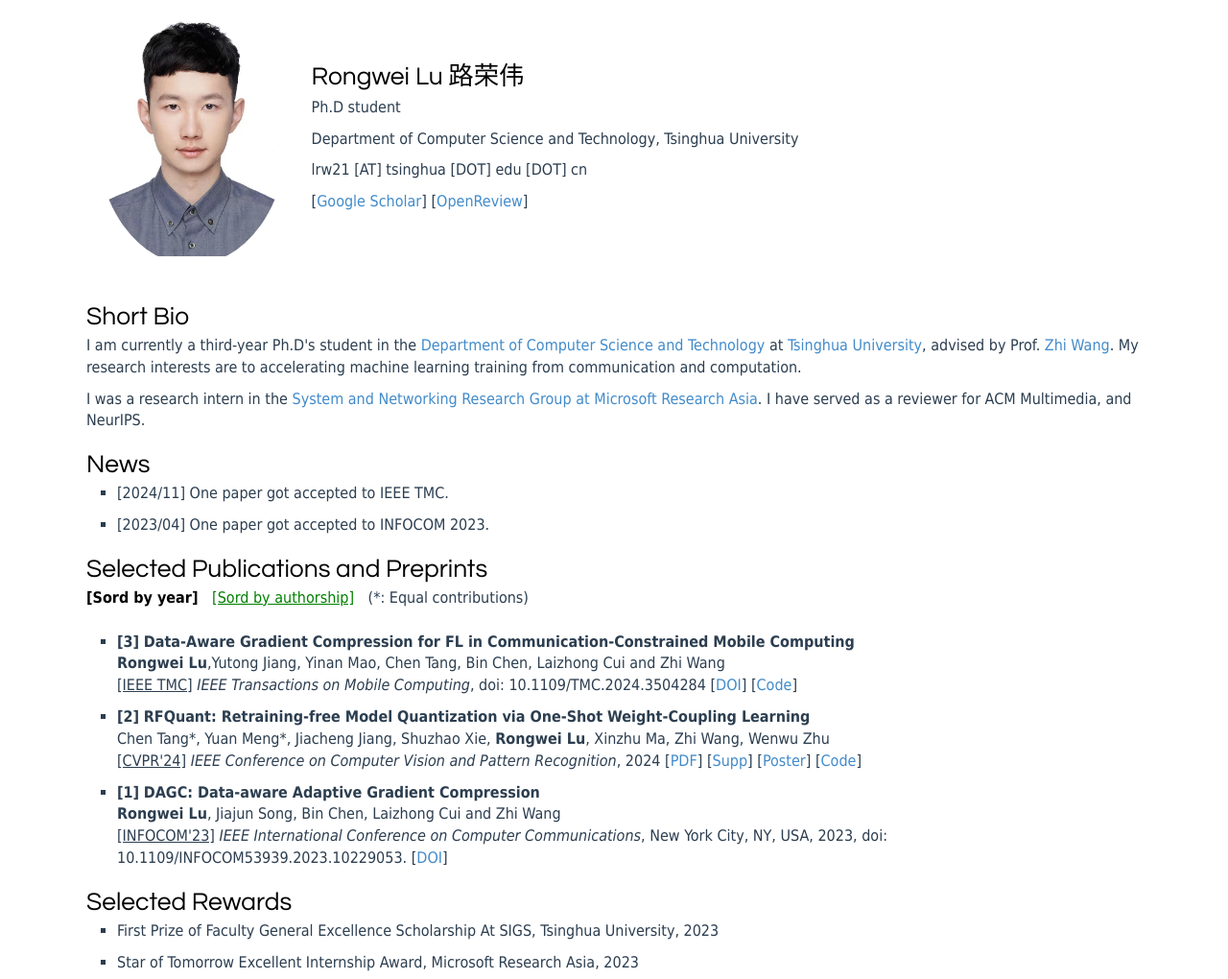
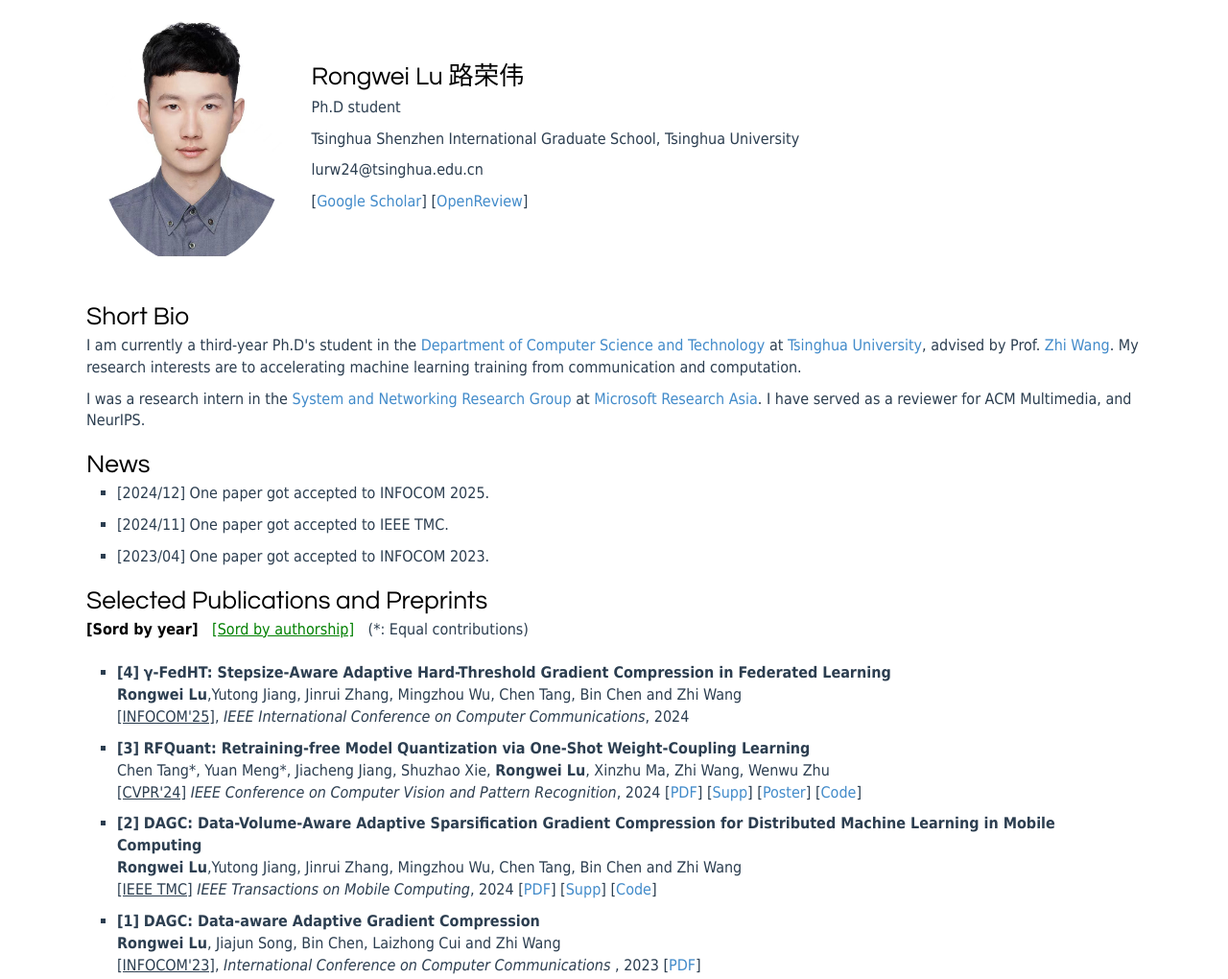
Before and after one commit to tntnnlrw/rongwei.github.io, a plain HTML site: page index.html in a window 1280 px wide. Shown: the part 27-1047 px from the top of the page at 96% size. Drawn offline with Linux system fonts and the light colour scheme.

Commit message:
Update index.html

```diff
--- a/index.html
+++ b/index.html
@@ -3,7 +3,7 @@
 
 <head>
   <meta charset="utf-8">
-  <title>Rongwei Lu - SIGS, Tsinghua University</title>
+  <title>Rongwei Lu - Tsinghua University SIGS</title>
 
   <!-- Enable responsive viewport -->
   <meta name="viewport" content="width=device-width, initial-scale=1.0">
@@ -31,8 +31,8 @@
       <div id="contact-list" class="div_right">
         <h1>Rongwei Lu 路荣伟</h1>
         <p>Ph.D student</p>
-        <p>Department of Computer Science and Technology, Tsinghua University</p>
-        <p>lrw21 [AT] tsinghua [DOT] edu [DOT] cn</p>
+        <p>Tsinghua Shenzhen International Graduate School, Tsinghua University</p>
+        <p>lurw24@tsinghua.edu.cn</p>
         <p> [<a href="https://scholar.google.com.hk/citations?view_op=list_works&hl=zh-CN&user=LTuxD0wAAAAJ" target="_blank">Google
             Scholar</a>]
           [<a href="https://openreview.net/profile?id=~Rongwei_Lu1" target="_blank">OpenReview</a>]
@@ -55,7 +55,7 @@
       <p>
         I was a research intern in the <a
         href="https://www.microsoft.com/en-us/research/group/systems-and-networking-research-group-asia/"
-        target="_blank">System and Networking Research Group at <a href="https://www.microsoft.com/en-us/research/lab/microsoft-research-asia/" target="_blank">Microsoft Research Asia</a>.
+        target="_blank">System and Networking Research Group </a> at <a href="https://www.microsoft.com/en-us/research/lab/microsoft-research-asia/" target="_blank">Microsoft Research Asia</a>.
         I have served as a reviewer for ACM Multimedia, and NeurIPS.
       </p>
     </div>
@@ -67,11 +67,16 @@
       <ul style="padding-left:2em">
         <li>
           <p>
+            [2024/12] One paper got accepted to INFOCOM 2025.
+          </p>
+        </li>
+        <li>
+          <p>
             [2024/11] One paper got accepted to IEEE TMC.
           </p>
-	</li>
-	<li>
-	  <p>
+        </li>
+        <li>
+          <p>
             [2023/04] One paper got accepted to INFOCOM 2023.
           </p>
         </li>
@@ -89,11 +94,13 @@
       <ul style="padding-left:2em" id="paperList">
 
         <li data-year="2024" data-first-author="true">
-          <p class="paper"><strong>Data-Aware Gradient Compression for FL in Communication-Constrained Mobile Computing</strong><br>
-            <strong>Rongwei Lu</strong>,Yutong Jiang, Yinan Mao, Chen Tang, Bin Chen, Laizhong Cui and Zhi Wang<br>
-            <u>[IEEE TMC]</u> <em>IEEE Transactions on Mobile Computing</em>, doi: 10.1109/TMC.2024.3504284
-            [<a href="https://ieeexplore.ieee.org/document/10759817/" target="_blank">DOI</a>]
-            [<a href="https://github.com/Jiang-Yutong/DAGC" target="_blank">Code</a>]
+          <p class="paper"><strong>γ-FedHT: Stepsize-Aware Adaptive Hard-Threshold Gradient Compression in Federated Learning</strong><br>
+            <strong>Rongwei Lu</strong>,Yutong Jiang, Jinrui Zhang, Mingzhou Wu, Chen Tang, Bin Chen and Zhi Wang <br>
+            <u>[INFOCOM'25]</u>,  <em>IEEE International Conference on Computer Communications</em>, 2024
+            <!--[<a href="https://arxiv.org/abs/2311.07324" target="_blank">PDF</a>]
+             [<a href="./assets/paper/CVPR_retraining_free_quantization_suppl.pdf" target="_blank">Supp</a>]
+            [<a href="./assets/poster/CVPR24_retraining_free_quantization_poster.pdf" target="_blank">Poster</a>]
+            [<a href="https://github.com/Jiang-Yutong/DAGC" target="_blank">Code</a>]-->
           </p>
         </li>
 
@@ -109,11 +116,22 @@
           </p>
         </li>
 
+        <li data-year="2024" data-first-author="true">
+          <p class="paper"><strong>DAGC: Data-Volume-Aware Adaptive Sparsification Gradient Compression for Distributed Machine Learning in Mobile Computing</strong><br>
+            <strong>Rongwei Lu</strong>,Yutong Jiang, Jinrui Zhang, Mingzhou Wu, Chen Tang, Bin Chen and Zhi Wang <br>
+            <u>[IEEE TMC]</u> <em>IEEE Transactions on Mobile Computing</em>, 2024
+            [<a href="https://ieeexplore.ieee.org/document/10759817/" target="_blank">PDF</a>]
+            [<a href="https://ieeexplore.ieee.org/ielx8/7755/4358975/10759817/supp1-3504284.pdf?arnumber=10759817" target="_blank">Supp</a>]
+            <!-- [<a href="./assets/poster/CVPR24_retraining_free_quantization_poster.pdf" target="_blank">Poster</a>] -->
+            [<a href="https://github.com/Jiang-Yutong/DAGC" target="_blank">Code</a>]
+          </p>
+        </li>
+
         <li data-year="2023" data-first-author="true">
           <p class="paper"><strong>DAGC: Data-aware Adaptive Gradient Compression</strong><br>
             <strong>Rongwei Lu</strong>, Jiajun Song, Bin Chen, Laizhong Cui  and Zhi Wang<br>
-            <u>[INFOCOM'23]</u> <em>IEEE International Conference on Computer Communications</em>,  New York City, NY, USA, 2023, doi: 10.1109/INFOCOM53939.2023.10229053.
-            [<a href="10.1109/INFOCOM53939.2023.10229053" target="_blank">DOI</a>]
+            <u>[INFOCOM'23]</u>, <em>International Conference on Computer Communications</em> , 2023
+            [<a href="https://arxiv.org/abs/2311.07324" target="_blank">PDF</a>]
             <!-- [<a href="https://github.com/Juanerx/Q-DiT/" target="_blank">Code</a>] -->
           </p>
         </li>
```
